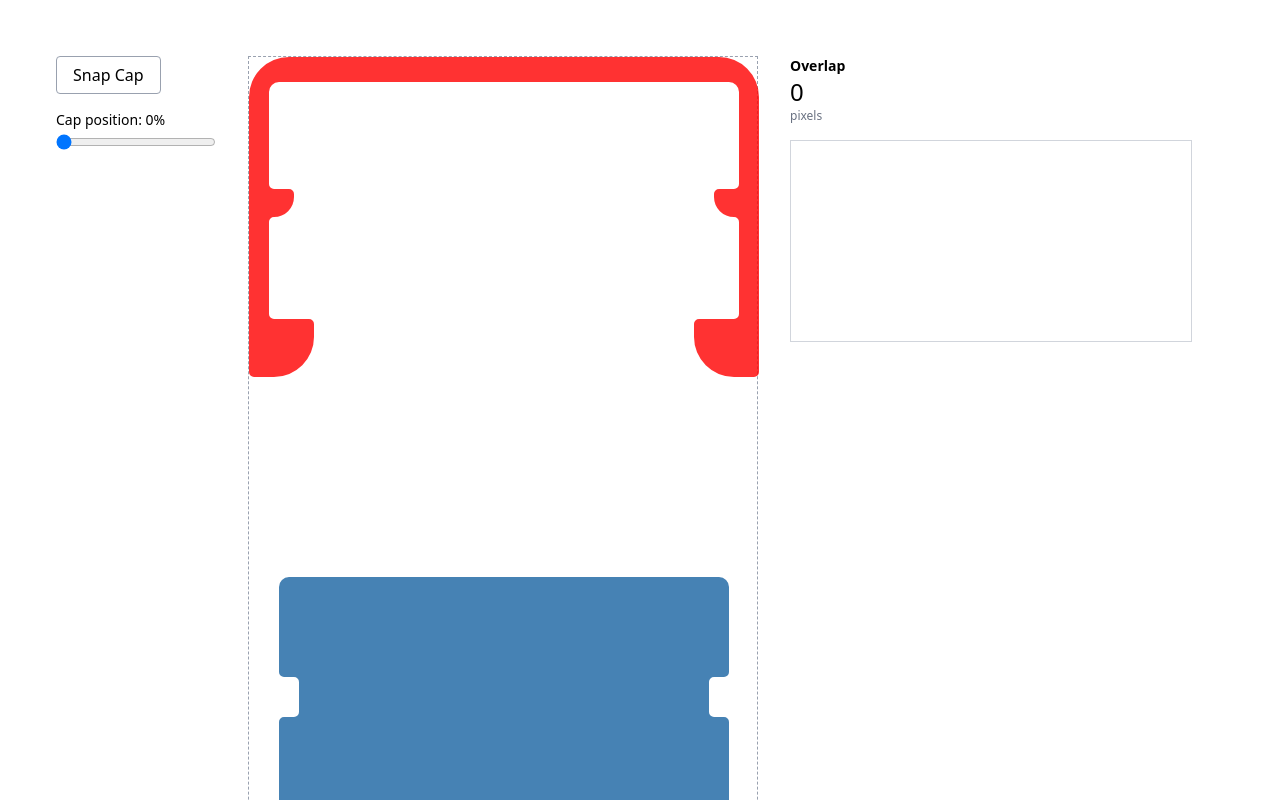
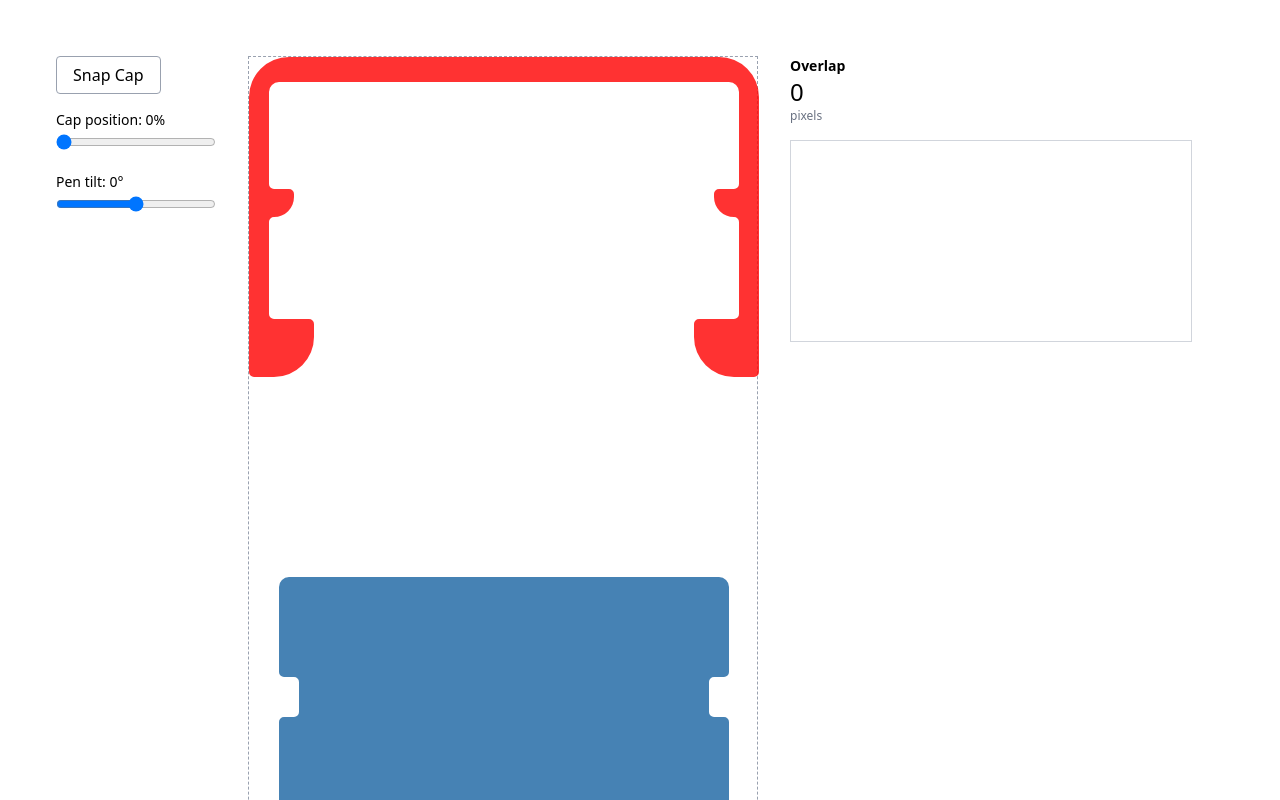
Before and after one commit to jborch/machine-simulator, an Angular app in the folder frontend/: page / in a window 1280 px wide. Shown: the top 800 px of the page. Built offline with nearby package versions, Linux system fonts and the light colour scheme.

Commit message:
Add rotation

```diff
--- a/frontend/src/app/simulator/simulator.component.html
+++ b/frontend/src/app/simulator/simulator.component.html
@@ -16,6 +16,17 @@
       (input)="onSliderInput($event)"
       class="w-full mt-1"
     />
+
+    <label class="mt-4 block text-sm">Pen tilt: {{ penTilt() }}&deg;</label>
+    <input
+      type="range"
+      min="-5"
+      max="5"
+      step="0.1"
+      [value]="penTilt()"
+      (input)="onTiltInput($event)"
+      class="w-full mt-1"
+    />
   </div>
 
   <div class="relative border border-dashed border-gray-400" style="width: 510px; height: 2320px">
@@ -24,7 +35,11 @@
       [style.opacity]="CAP_OPACITY"
       [style.transform]="'translateY(' + capTranslateY() + 'px)'"
     />
-    <app-pen class="block absolute left-[30px] top-[520px]" />
+    <app-pen
+      class="block absolute left-[30px] top-[520px]"
+      style="transform-origin: 225px 900px"
+      [style.transform]="'rotate(' + penTilt() + 'deg)'"
+    />
   </div>
 
   <div>
--- a/frontend/src/app/simulator/simulator.component.ts
+++ b/frontend/src/app/simulator/simulator.component.ts
@@ -34,6 +34,7 @@ const CAP_PATH = `
 const PEN_X = 30;
 const PEN_Y = 520;
 const CANVAS_W = 510;
+const CANVAS_H = PEN_Y + 1800;
 
 @Component({
   selector: 'app-simulator',
@@ -50,6 +51,7 @@ export class SimulatorComponent {
 
   capPercent = signal(0);
   capTranslateY = signal(0);
+  penTilt = signal(0);
   snapped = signal(false);
   overlapPixelCount = signal(0);
   overlapHistory = signal<number[]>([]);
@@ -63,13 +65,10 @@ export class SimulatorComponent {
     this.penPath = new Path2D(PEN_PATH);
     this.capPath = new Path2D(CAP_PATH);
 
-    // Pre-render pen once (it never moves)
-    this.penCanvas = new OffscreenCanvas(CANVAS_W, PEN_Y + 1800);
-    const penCtx = this.penCanvas.getContext('2d')!;
-    penCtx.translate(PEN_X, PEN_Y);
-    penCtx.fill(this.penPath);
+    this.penCanvas = new OffscreenCanvas(CANVAS_W, CANVAS_H);
+    this.capCanvas = new OffscreenCanvas(CANVAS_W, CANVAS_H);
 
-    this.capCanvas = new OffscreenCanvas(CANVAS_W, PEN_Y + 1800);
+    this.renderPenCanvas();
   }
 
   onSliderInput(event: Event) {
@@ -78,6 +77,28 @@ export class SimulatorComponent {
     this.capTranslateY.set((value / 100) * this.SNAP_TRANSLATE_Y);
     this.snapped.set(value === 100);
     this.calculateOverlap();
+  }
+
+  onTiltInput(event: Event) {
+    const value = +(event.target as HTMLInputElement).value;
+    this.penTilt.set(value);
+    this.renderPenCanvas();
+    this.calculateOverlap();
+  }
+
+  private renderPenCanvas() {
+    const ctx = this.penCanvas.getContext('2d')!;
+    ctx.clearRect(0, 0, CANVAS_W, CANVAS_H);
+    ctx.save();
+    // Rotate around pen center
+    const cx = PEN_X + 225;
+    const cy = PEN_Y + 900;
+    ctx.translate(cx, cy);
+    ctx.rotate((this.penTilt() * Math.PI) / 180);
+    ctx.translate(-cx, -cy);
+    ctx.translate(PEN_X, PEN_Y);
+    ctx.fill(this.penPath);
+    ctx.restore();
   }
 
   toggle() {
```
